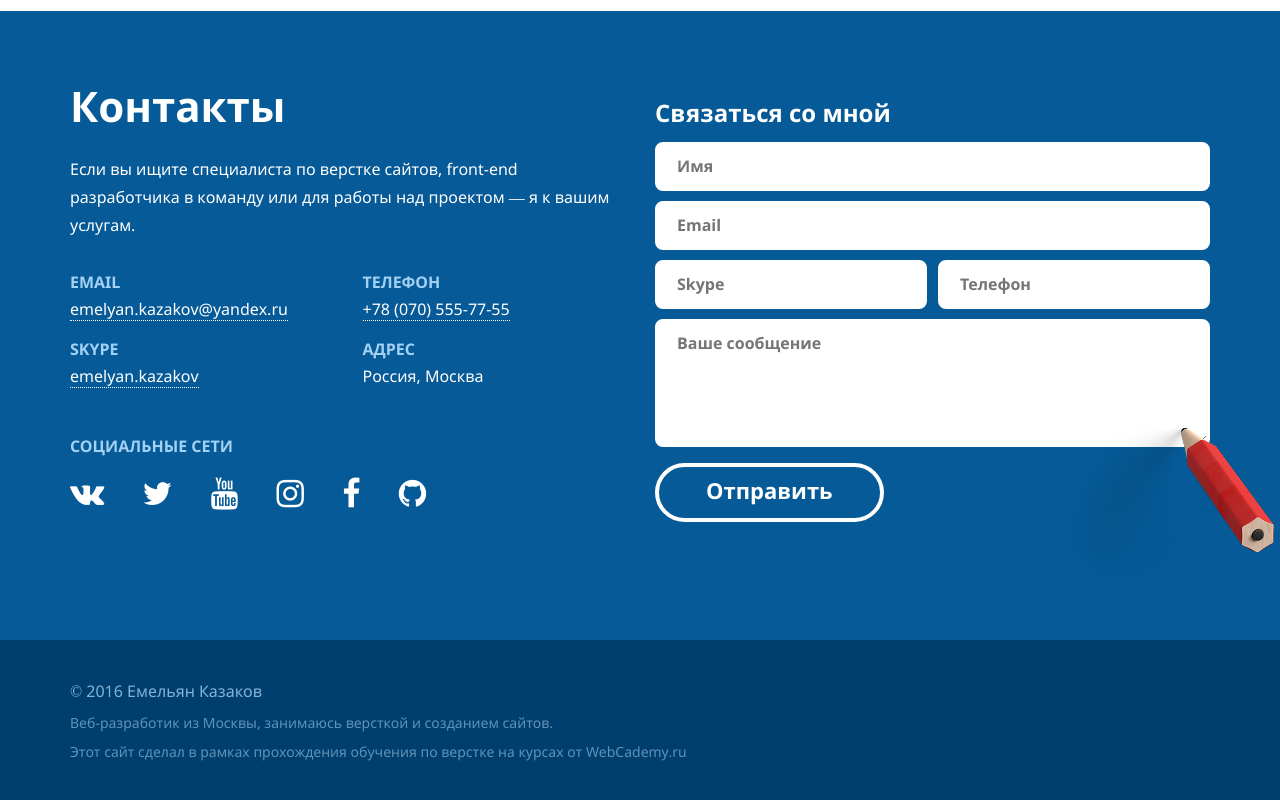
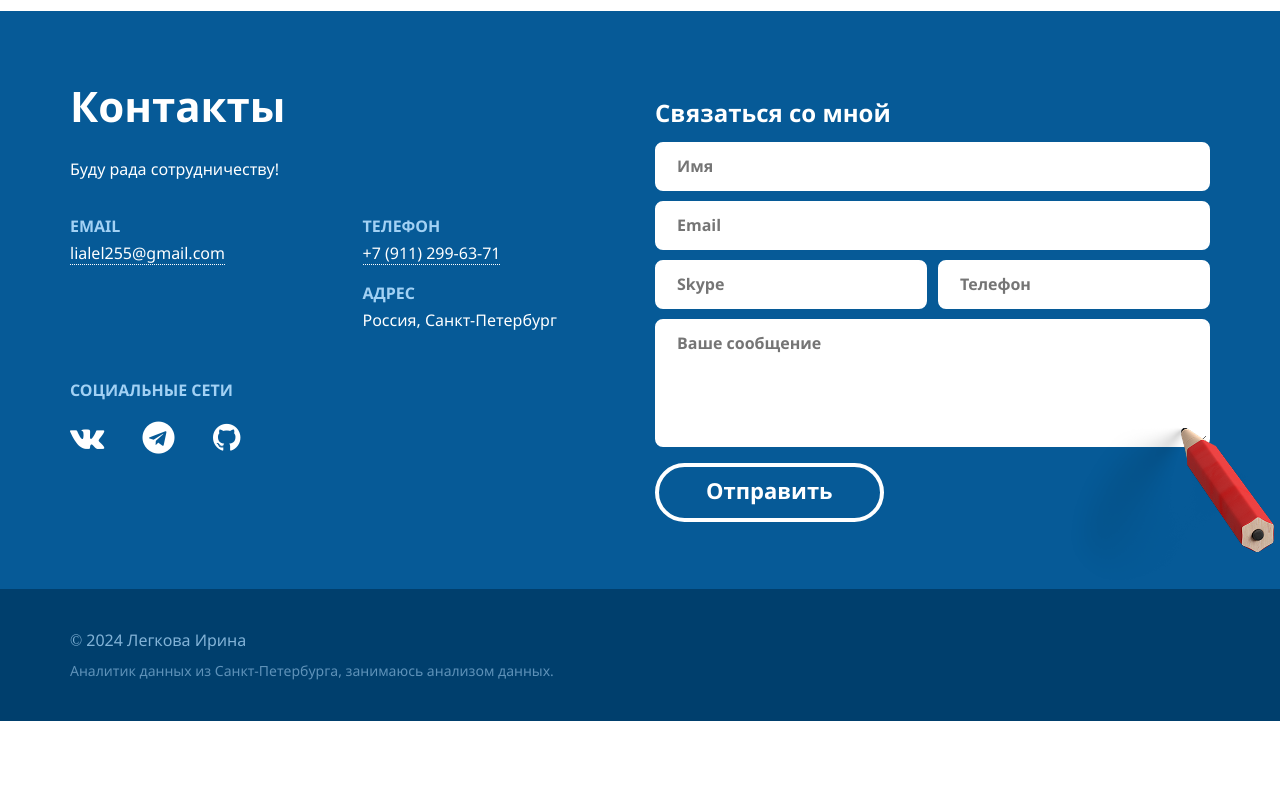
Before and after one commit to Lialel/Lialel.github.io, a plain HTML site: page index.html in a window 1280 px wide. Shown: the part 2898-3698 px from the top of the page. After the commit the page ends 3619 px from the top, so only its background shows below. Drawn offline with Linux system fonts and the light colour scheme.

Commit message:
Update index.html

```diff
--- a/index.html
+++ b/index.html
@@ -100,7 +100,7 @@
 			<!-- Фотография пользователя -->
 			<div class="hidden-xs col-sm-2 col-lg-3">
 				<div class="user-photo user-photo--big">
-					<img src="usercontent/img/photo-big.jpg" alt="Емельян Казаков">
+					<img src="usercontent/img/photo-big.jpg" alt="Легкова Ирина">
 				</div>
 			</div>
 			<!-- // Фотография пользователя -->
@@ -223,16 +223,13 @@
 						<span class="filter-block__button filter" data-filter="all">Все</span>
 					</li>
 					<li class="filter-block__element">
-						<span class="filter-block__button filter" data-filter=".html-css">HTML+CSS</span>
+						<span class="filter-block__button filter" data-filter=".html-css">Python</span>
 					</li>
 					<li class="filter-block__element">
-						<span class="filter-block__button filter" data-filter=".bootstrap">Bootstrap</span>
+						<span class="filter-block__button filter" data-filter=".bootstrap">SQL</span>
 					</li>
 					<li class="filter-block__element">
 						<span class="filter-block__button filter" data-filter=".tutorial">Учебные</span>
-					</li>
-					<li class="filter-block__element">
-						<span class="filter-block__button filter" data-filter=".payed">На заказ</span>
 					</li>
 				</ul>
 			</div>
@@ -385,7 +382,7 @@
 					</div>
 
 					<div class="contacts__description">
-						<p>Если вы ищите специалиста по верстке сайтов, front-end разработчика в команду или для работы над проектом —  я к вашим услугам.</p>
+						<p>Буду рада сотрудничеству!</p>
 					</div>
 
 					<!-- Контактные данные -->
@@ -399,15 +396,7 @@
 										Email
 									</div>
 									<div class="definition-list__desc">
-										<p><a href="mailto:emelyan.kazakov@yandex.ru">emelyan.kazakov@yandex.ru</a></p>
-									</div>
-								</li>
-								<li class="definition-list__item">
-									<div class="definition-list__def definition-list__def--light definition-list__def--bigger">
-										Skype
-									</div>
-									<div class="definition-list__desc">
-										<p><a href="skype:emelyan.kazakov?chat">emelyan.kazakov</a></p>
+										<p><a href="mailto:lialel255@gmail.com">lialel255@gmail.com</a></p>
 									</div>
 								</li>
 							</ul>
@@ -421,7 +410,7 @@
 										Телефон
 									</div>
 									<div class="definition-list__desc">
-										<p><a href="tel:+78 (070) 555-77-55">+78 (070) 555-77-55</a></p>
+										<p><a href="tel:+7 (911) 299-63-71">+7 (911) 299-63-71</a></p>
 									</div>
 								</li>
 								<li class="definition-list__item">
@@ -429,7 +418,7 @@
 										Адрес
 									</div>
 									<div class="definition-list__desc">
-										<p>Россия, Москва</p>
+										<p>Россия, Санкт-Петербург</p>
 									</div>
 								</li>
 							</ul>
@@ -447,10 +436,7 @@
 							<div class="definition-list__desc">
 								<div class="social-icons">
 <a href="#" class="fa fa-vk" aria-hidden="true"></a>
-<a href="#" class="fa fa-twitter" aria-hidden="true"></a>
-<a href="#" class="fa fa-youtube" aria-hidden="true"></a>
-<a href="#" class="fa fa-instagram" aria-hidden="true"></a>
-<a href="#" class="fa fa-facebook" aria-hidden="true"></a>
+<a href="#" class="fa fa-telegram" aria-hidden="true"></a>
 <a href="#" class="fa fa-github" aria-hidden="true"></a>
 								</div>
 							</div>
@@ -508,9 +494,8 @@
 	<!-- Копирайт -->
 	<div class="copyright">
 		<div class="container">
-			<p class="copyright__label">© 2016 Емельян Казаков</p>
-			<p>Веб-разработик из Москвы, занимаюсь версткой и созданием сайтов.</p>
-			<p>Этот сайт сделал в рамках прохождения обучения по верстке на курсах от WebCademy.ru </p>
+			<p class="copyright__label">© 2024 Легкова Ирина</p>
+			<p>Аналитик данных из Санкт-Петербурга, занимаюсь анализом данных.</p>
 		</div>
 	</div>
 	<!-- // Копирайт -->
```
